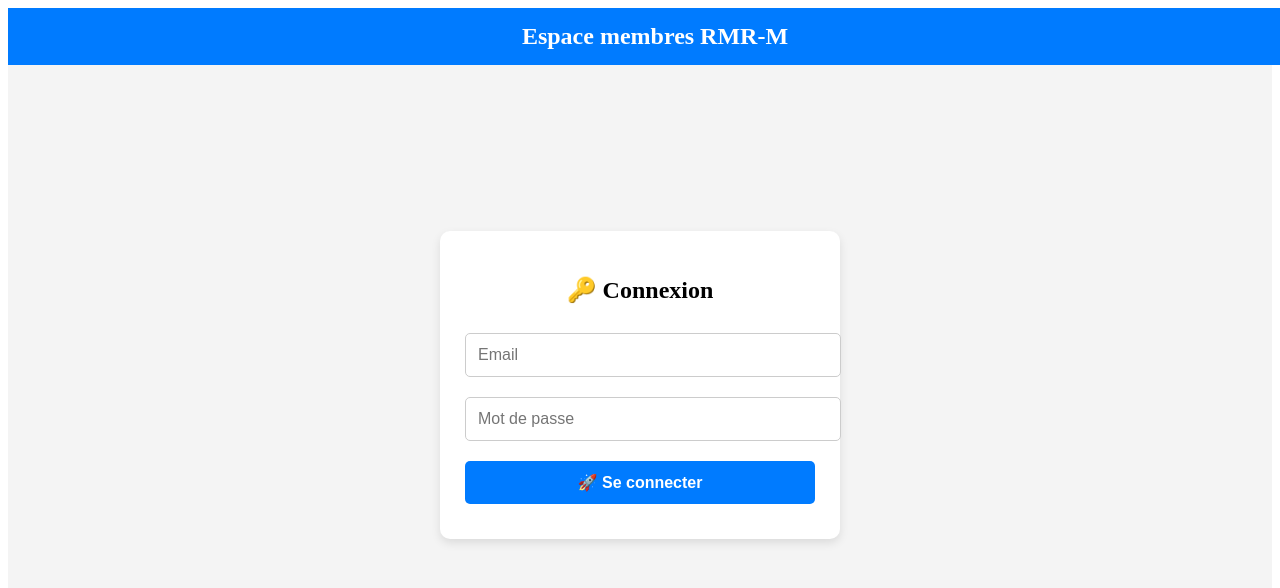
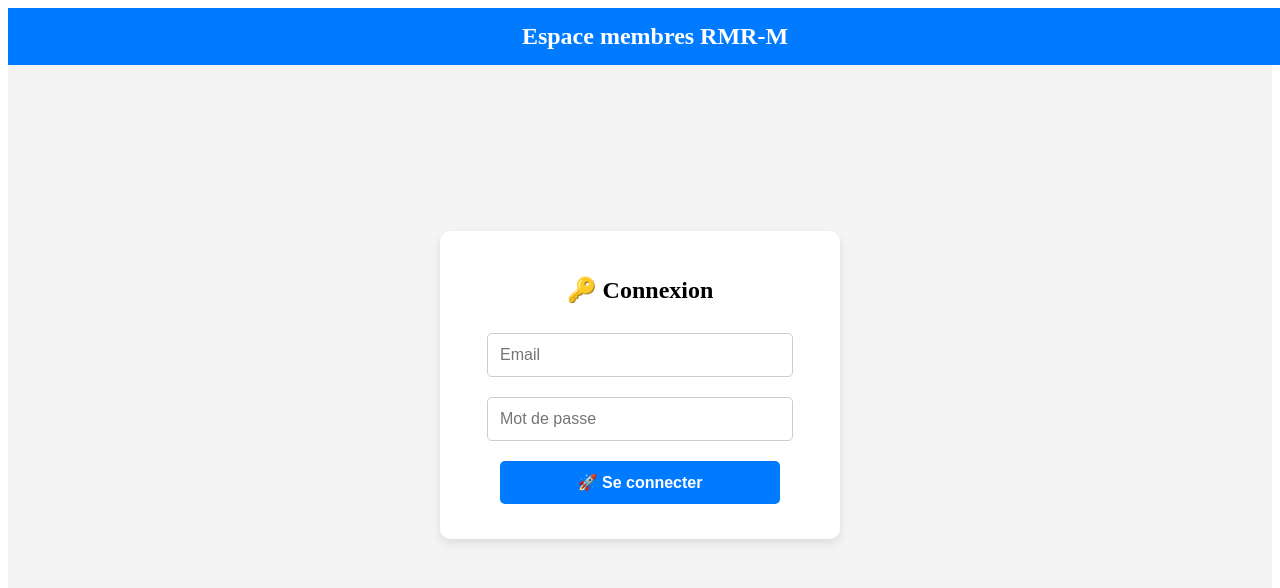
Before and after one commit to jhvcav/mlm-app, a React (Create React App) app in the folder frontend/: page /#/login in a window 1280 px wide. Shown: the top 588 px of the page. Built offline with nearby package versions, Linux system fonts and the light colour scheme.

Commit message:
MAJ taille champ bte diag connexion

```diff
--- a/frontend/src/pages/Login.css
+++ b/frontend/src/pages/Login.css
@@ -31,7 +31,7 @@
 /* ✅ Uniformisation des champs et du bouton */
 .login-box input,
 .login-box button {
-    width: 100%; /* 🔥 Tous les éléments prennent la même largeur */
+    width: 80%; /* 🔥 Tous les éléments prennent la même largeur */
     padding: 12px; /* Ajustement pour une meilleure lisibilité */
     margin: 10px 0; /* Même espacement vertical */
     border-radius: 5px;
```
